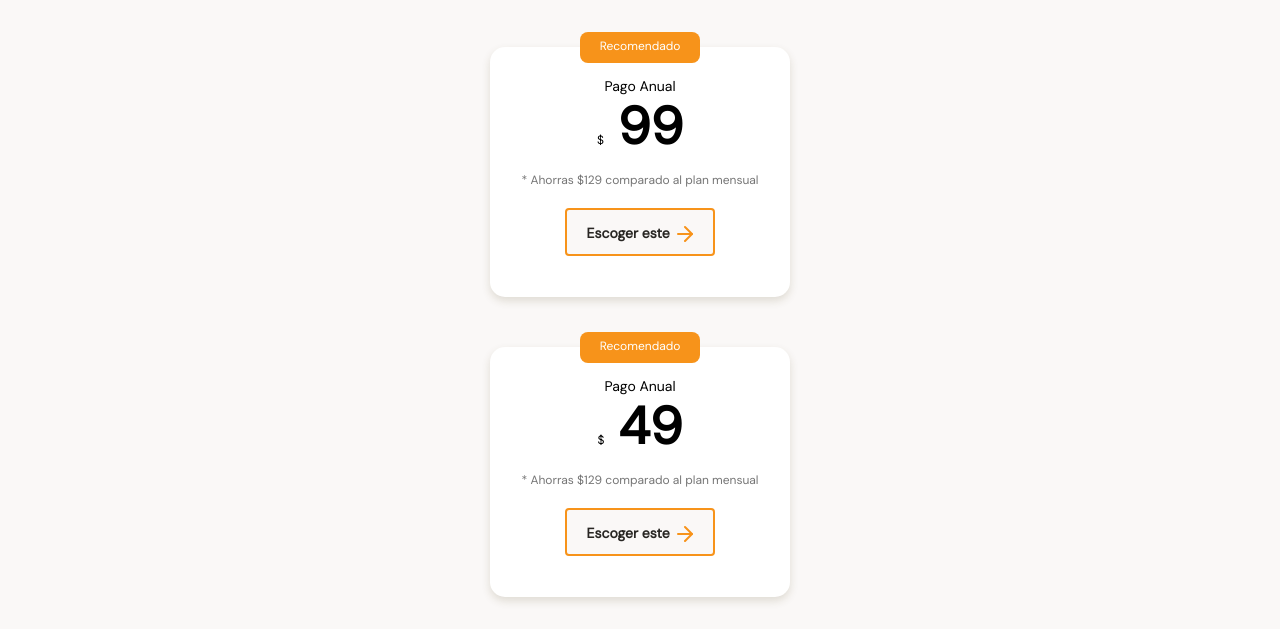
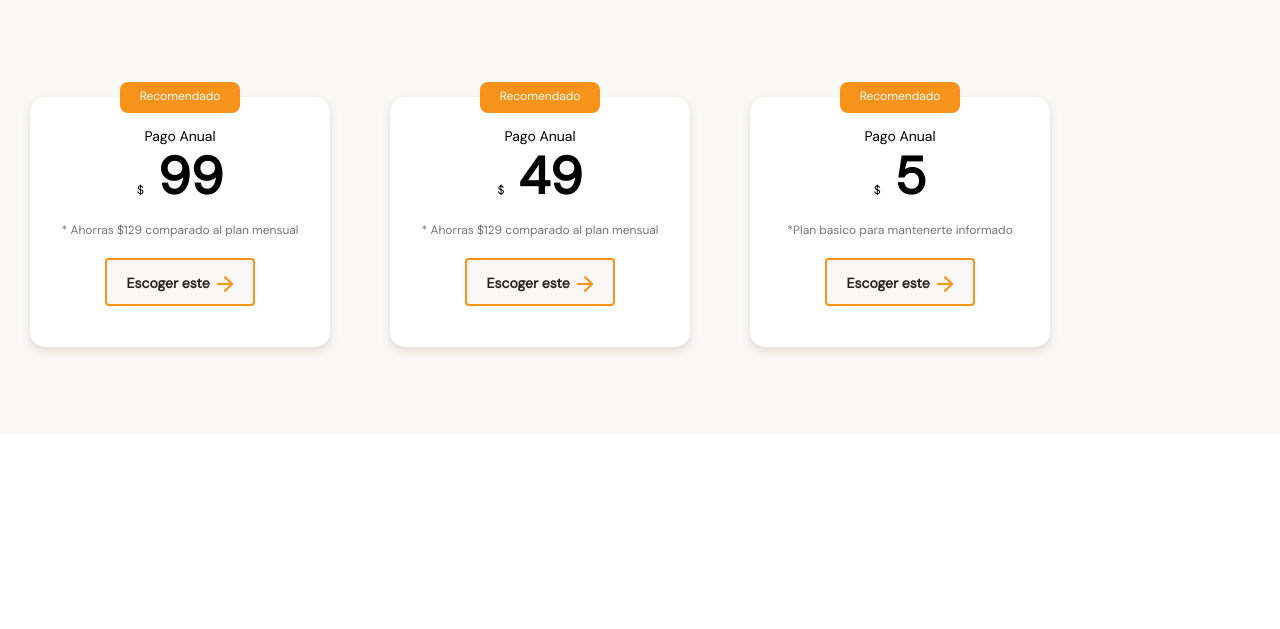
Before and after one commit to GABYvaz/mobilefirst, a plain HTML site: page index.html in a window 1280 px wide. Shown: the part 2477-3106 px from the top of the page. After the commit the page ends 2910 px from the top, so only its background shows below. Drawn offline with Linux system fonts and the light colour scheme.

Commit message:
commit 19 scroll

```diff
--- a/styles.css
+++ b/styles.css
@@ -385,13 +385,22 @@
    line-height: 1.8rem;
    color: #757575;
 }
+.plans-container--slider{
+   display: flex;
+   height: 316px;
+   overflow-x: scroll;
+   overscroll-behavior-x: contain;
+   scroll-snap-type: proximity;
+
+}
 .plans-container--card {
    position: relative;
+   scroll-snap-align: center;
    width: 70%;
    min-width: 230px;
    max-width: 300px;
    height: 250px;
-   margin: 50px auto 0;
+   margin: 50px 30px 0;
    padding: 0 15px;
    background-color: var(--just-white);
    border-radius: 15px;
@@ -399,11 +408,12 @@
 }
 .plans-container--card1 {
    position: relative;
+   scroll-snap-align: center;
    width: 70%;
    min-width: 230px;
    max-width: 300px;
    height: 250px;
-   margin: 50px auto 0;
+   margin: 50px 30px 0;
    padding: 0 15px;
    background-color: var(--just-white);
    border-radius: 15px;
@@ -411,11 +421,12 @@
 }
 .plans-container--card2 {
    position: relative;
+   scroll-snap-align: center;
    width: 70%;
    min-width: 230px;
    max-width: 300px;
    height: 250px;
-   margin: 50px auto 0;
+   margin: 50px 30px 0;
    padding: 0 15px;
    background-color: var(--just-white);
    border-radius: 15px;
```
